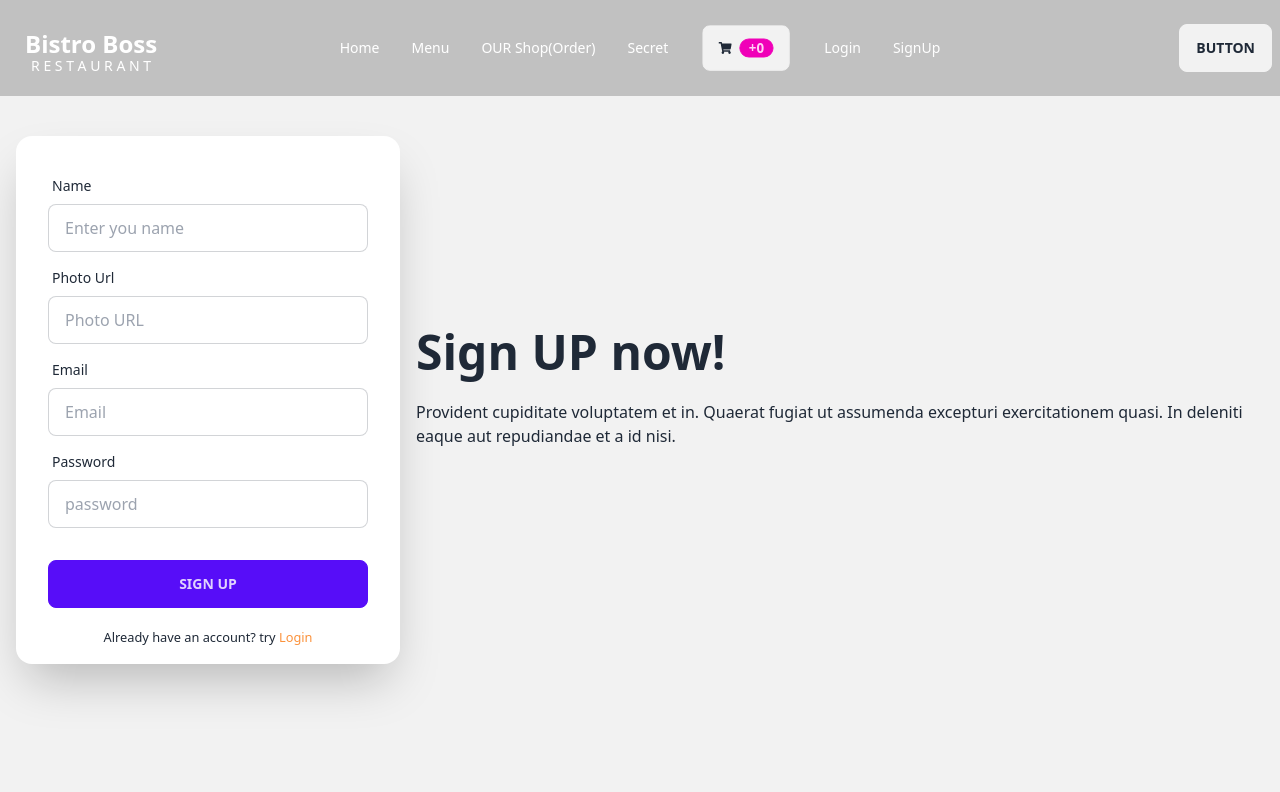
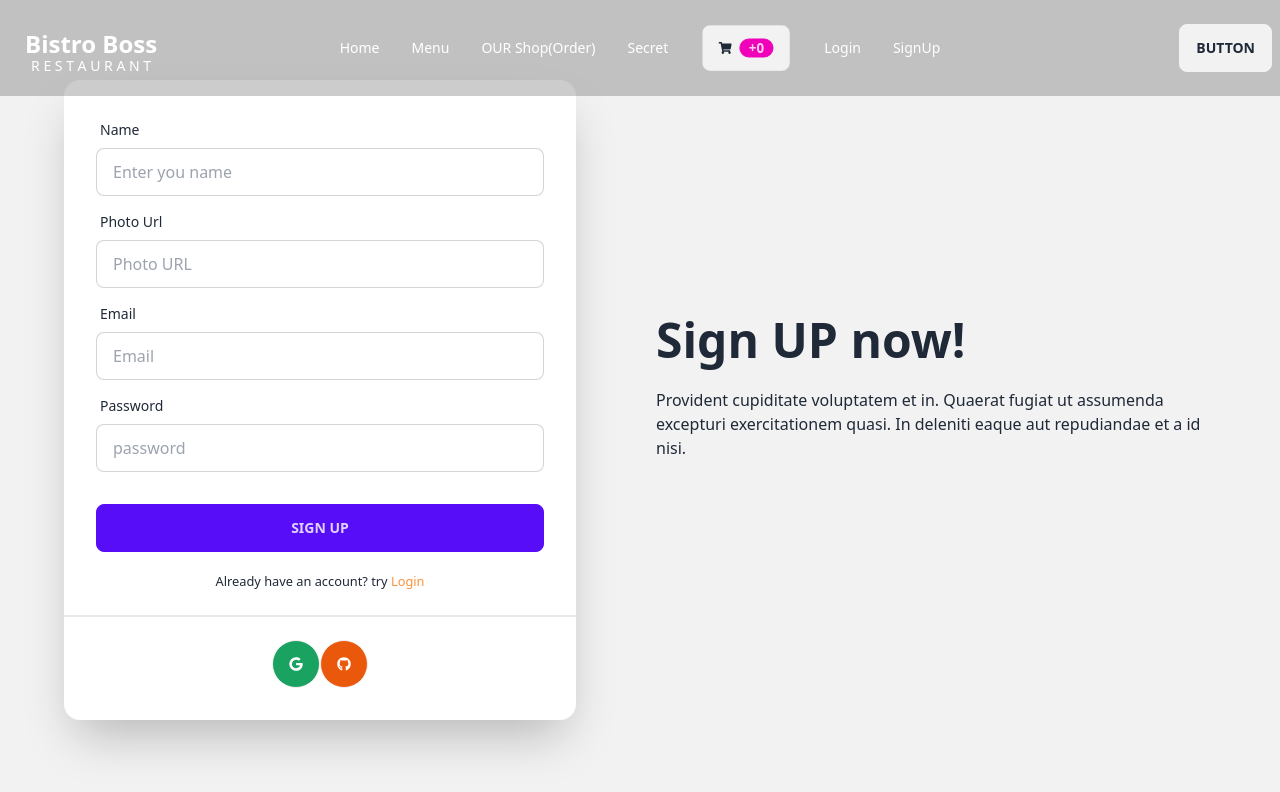
Before and after one commit to ashikmolla/bistros-boss-clinet, a React (Vite) app: page /signUp in a window 1280 px wide. Shown: the top 792 px of the page. Built offline with nearby package versions, Linux system fonts and the light colour scheme; no server answers.

Commit message:
fotter section add

```diff
--- a/src/App.jsx
+++ b/src/App.jsx
@@ -5,11 +5,6 @@ function App() {
 
   return (
     <>
-      <button className="btn btn-outline btn-info">Info</button>
-      <button className="btn btn-outline btn-success">Success</button>
-      <button className="btn btn-outline btn-warning">Warning</button>
-      <button className="btn btn-outline btn-error">Error</button>
-
     </>
   )
 }
--- a/src/Pages/Login/Login.jsx
+++ b/src/Pages/Login/Login.jsx
@@ -3,6 +3,7 @@ import { loadCaptchaEnginge, LoadCanvasTemplate, validateCaptcha } from 'react-s
 import { AuthContext } from '../../providers/AuthProvider';
 import { Link, useLocation, useNavigate } from 'react-router-dom';
 import { Helmet } from 'react-helmet-async';
+import SocialLogin from '../Shared/SocialLogin/SocialLogin';
 // import Swal from 'sweetalert2'
 
 const Login = () => {
@@ -62,7 +63,7 @@ const Login = () => {
             </Helmet>
             <div className="hero min-h-screen bg-base-200">
                 <div className="hero-content flex-col lg:flex-row-reverse">
-                    <div className="text-center md:w-1/2 lg:text-left border ps-16">
+                    <div className="text-center md:w-1/2 lg:text-left ps-16">
                         <h1 className="text-5xl font-bold">Login now!</h1>
                         <p className="py-6">Provident cupiditate voluptatem et in. Quaerat fugiat ut assumenda excepturi exercitationem quasi. In deleniti eaque aut repudiandae et a id nisi.</p>
                     </div>
@@ -103,9 +104,12 @@ const Login = () => {
 
                         </form>
                         <p className='text-center -mt-8'><smail> New Here? </smail><Link className='text-orange-400' to='/signUp'> Create an Acounte</Link> </p>
+                        <SocialLogin></SocialLogin>
                     </div>
                 </div>
+
             </div>
+
         </>
 
 
--- a/src/Pages/Shared/Footer/Footer.jsx
+++ b/src/Pages/Shared/Footer/Footer.jsx
@@ -1,10 +1,13 @@
+import logo  from'../../../assets/logo.png'
+const Footer = () => {
+    const today = new Date();
+    const year = today.getFullYear();
 
-const Footer = () => {
     return (
         <footer className="">
             <div className="footer p-10 bg-neutral text-neutral-content">
                 <div>
-                    <svg width="50" height="50" viewBox="0 0 24 24" xmlns="http://www.w3.org/2000/svg" fillRule="evenodd" clip-rule="evenodd" className="fill-current"><path d="M22.672 15.226l-2.432.811.841 2.515c.33 1.019-.209 2.127-1.23 2.456-1.15.325-2.148-.321-2.463-1.226l-.84-2.518-5.013 1.677.84 2.517c.391 1.203-.434 2.542-1.831 2.542-.88 0-1.601-.564-1.86-1.314l-.842-2.516-2.431.809c-1.135.328-2.145-.317-2.463-1.229-.329-1.018.211-2.127 1.231-2.456l2.432-.809-1.621-4.823-2.432.808c-1.355.384-2.558-.59-2.558-1.839 0-.817.509-1.582 1.327-1.846l2.433-.809-.842-2.515c-.33-1.02.211-2.129 1.232-2.458 1.02-.329 2.13.209 2.461 1.229l.842 2.515 5.011-1.677-.839-2.517c-.403-1.238.484-2.553 1.843-2.553.819 0 1.585.509 1.85 1.326l.841 2.517 2.431-.81c1.02-.33 2.131.211 2.461 1.229.332 1.018-.21 2.126-1.23 2.456l-2.433.809 1.622 4.823 2.433-.809c1.242-.401 2.557.484 2.557 1.838 0 .819-.51 1.583-1.328 1.847m-8.992-6.428l-5.01 1.675 1.619 4.828 5.011-1.674-1.62-4.829z"></path></svg>
+                <img className='w-12' src={logo} alt="" />
                     <p>ACME Industries Ltd.<br />Providing reliable tech since 1992</p>
                 </div>
                 <div>
@@ -16,9 +19,9 @@ const Footer = () => {
                     </div>
                 </div>
             </div>
-            <div className=" footer-center p-4 bg-neutral text-neutral-content">
+            <div className=" footer-center p-4 bg-slate-600 text-neutral-content">
                 <div>
-                    <p>Copyright © 2023 - All right reserved by ACME Industries Ltd</p>
+                    <p>Copyright © {year} - All right reserved by ACME Industries Ltd</p>
                 </div>
             </div>
 
--- /dev/null
+++ b/src/Pages/Shared/SocialLogin/SocialLogin.jsx
@@ -0,0 +1,53 @@
+import { useContext } from "react";
+import { FaGoogle, FaGithub } from "react-icons/fa";
+import { AuthContext } from "../../../providers/AuthProvider";
+import { useLocation, useNavigate } from "react-router-dom";
+
+const SocialLogin = () => {
+    const navigate = useNavigate();
+    const location = useLocation();
+
+    const from = location.state?.from?.pathname || "/";
+
+    const { googleSignIn } = useContext(AuthContext);
+    const handleGooleSignIn = () => {
+        googleSignIn()
+            .then(result => {
+                const data = result.user;
+                console.log(data);
+
+                const saveUser = { name: data.name, email: data.email }
+
+                fetch('http://localhost:5000/users', {
+                    method: 'POST',
+                    headers: {
+                        'content-type': 'application/json'
+                    },
+                    body: JSON.stringify(saveUser)
+                })
+                    .then(res => res.json())
+                    .then(() => {
+                            navigate(from, { replace: true });
+
+                    })
+
+
+            })
+    }
+    return (
+        <div className="mb-4">
+            <div className="divider"></div>
+            <div className="text-center">
+                <button onClick={handleGooleSignIn} className="btn btn-circle bg-[#1aa260] text-white  hover:bg-orange-500">
+                    <FaGoogle></FaGoogle>
+                </button>
+                <button className="btn btn-circle bg-orange-600 text-white hover:text-black hover:bg-orange-400">
+                    <FaGithub></FaGithub>
+                </button>
+            </div>
+
+        </div>
+    );
+};
+
+export default SocialLogin;
--- a/src/Pages/SignUP/SignUP.jsx
+++ b/src/Pages/SignUP/SignUP.jsx
@@ -4,6 +4,7 @@ import { useForm } from "react-hook-form";
 import { Link, useLocation, useNavigate } from "react-router-dom";
 import { AuthContext } from "../../providers/AuthProvider";
 import Swal from "sweetalert2";
+import SocialLogin from "../Shared/SocialLogin/SocialLogin";
 
 
 
@@ -90,11 +91,11 @@ const SignUP = () => {
             </Helmet>
             <div className="hero min-h-screen bg-base-200">
                 <div className="hero-content flex-col lg:flex-row-reverse">
-                    <div className="text-center lg:text-left">
+                    <div className="text-center md:w-1/2 lg:text-left ps-16">
                         <h1 className="text-5xl font-bold">Sign UP now!</h1>
                         <p className="py-6">Provident cupiditate voluptatem et in. Quaerat fugiat ut assumenda excepturi exercitationem quasi. In deleniti eaque aut repudiandae et a id nisi.</p>
                     </div>
-                    <div className="card flex-shrink-0 w-full max-w-sm shadow-2xl bg-base-100">
+                    <div className="card -0 md:w-1/2 max-w-lg shadow-2xl bg-base-100">
                         <form onSubmit={handleSubmit(onSubmit)} className="card-body">
                             <div className="form-control">
                                 <label className="label">
@@ -146,9 +147,11 @@ const SignUP = () => {
                         </form>
                         <div className="text-center -mt-4 mb-4">
                             <p><small>Already have an account? try  <Link className="text-orange-400" to="/login">Login</Link></small></p>
+                            <SocialLogin></SocialLogin>
                         </div>
                     </div>
                 </div>
+
             </div>
 
         </>
--- a/src/providers/AuthProvider.jsx
+++ b/src/providers/AuthProvider.jsx
@@ -1,5 +1,5 @@
 import { createContext, useEffect, useState } from "react";
-import { createUserWithEmailAndPassword, getAuth, onAuthStateChanged, signInWithEmailAndPassword, signOut, updateProfile } from "firebase/auth";
+import { GoogleAuthProvider, createUserWithEmailAndPassword, getAuth, onAuthStateChanged, signInWithEmailAndPassword, signInWithPopup, signOut, updateProfile } from "firebase/auth";
 import { app } from "../firebase/firebase.config";
 
 export const AuthContext = createContext(null);
@@ -8,6 +8,7 @@ const auth = getAuth(app);
 const AuthProvider = ({ children }) => {
     const [user, setUser] = useState(null);
     const [loading, setLoading] = useState(true);
+    const googleProvider = new GoogleAuthProvider();
 
     // new acount Create User
     const createUser = (email, password) => {
@@ -19,6 +20,15 @@ const AuthProvider = ({ children }) => {
         setLoading(true)
         return signInWithEmailAndPassword(auth, email, password)
     }
+
+    // signIn With Google
+    const googleSignIn=()=>{
+        setLoading(true)
+        return signInWithPopup(auth, googleProvider)
+
+    }
+
+
 
     /// signOut for acount
     const logOut = () => {
@@ -48,7 +58,8 @@ const AuthProvider = ({ children }) => {
         createUser,
         signIn,
         logOut,
-        updateUserProfile
+        updateUserProfile,
+        googleSignIn
     }
 
 
```
Also changed, not shown: src/Pages/Shared/MenuItem/MenuItem.jsx (line endings or trailing spaces).
